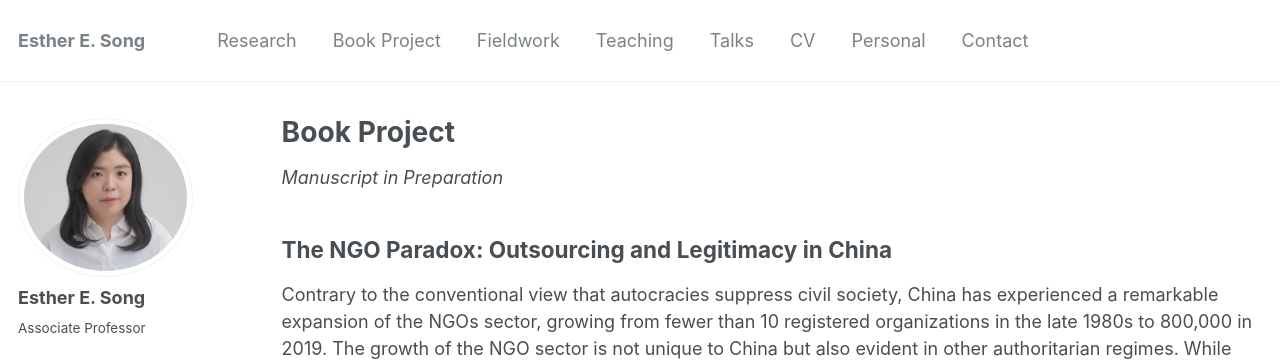
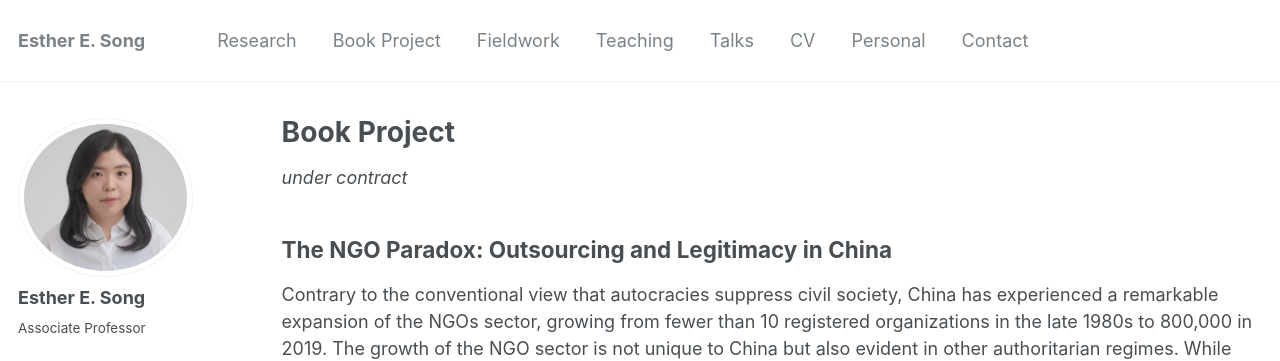
Before and after one commit to ehsong/ehsong.github.io, a Jekyll site: the page built from _pages/book.md, in a window 1280 px wide. Shown: the top 361 px of the page. Built offline with Jekyll 4.4.1, drawn with Linux system fonts in a browser that asks for light colours; some web fonts are replaced.

Commit message:
Update book.md

```diff
--- a/_pages/book.md
+++ b/_pages/book.md
@@ -7,7 +7,7 @@ author_profile: true
 
 {% include base_path %}
 
-*Manuscript in Preparation*
+*under contract*
 
 ## **The NGO Paradox: Outsourcing and Legitimacy in China**
 
```
